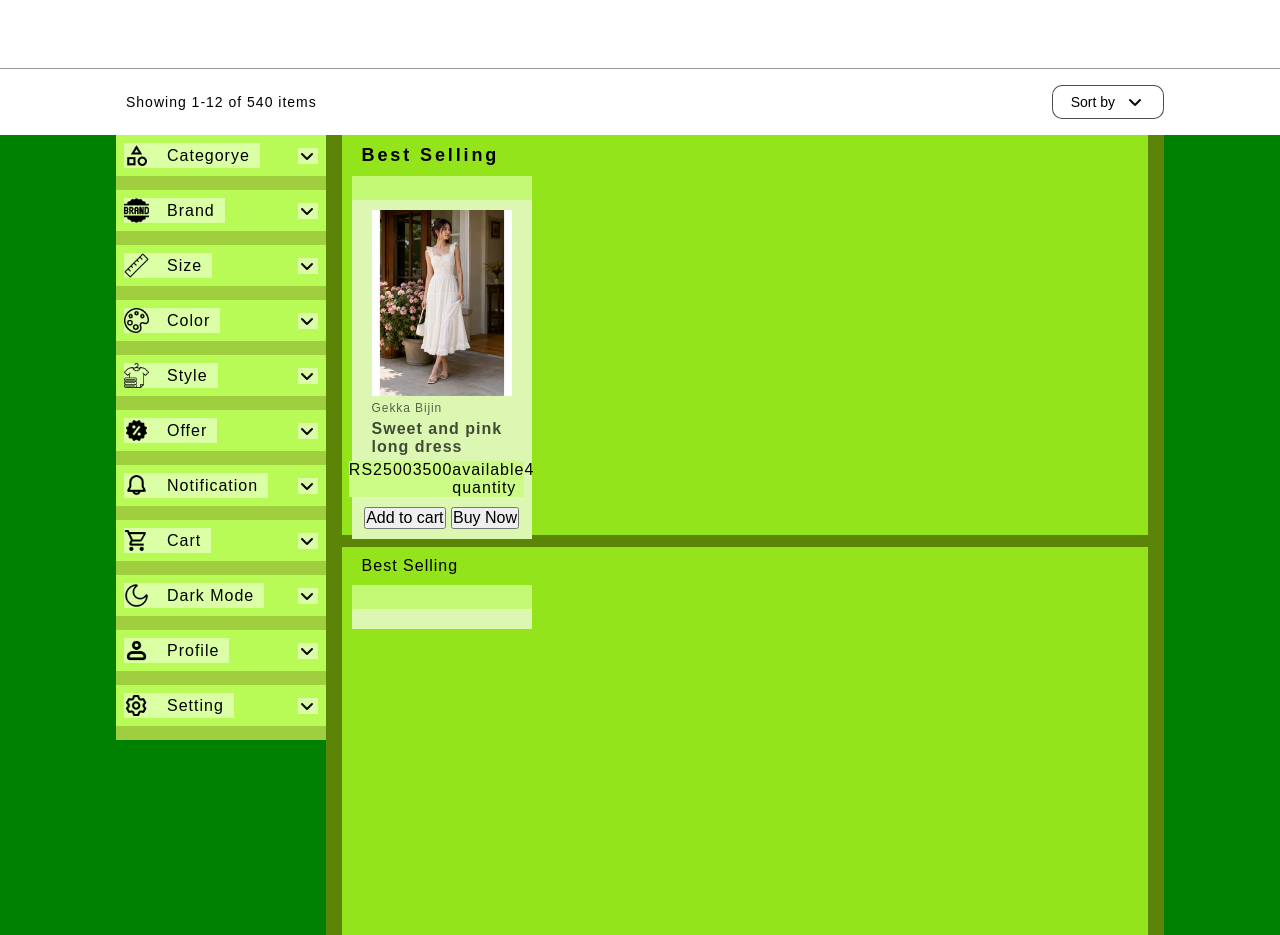
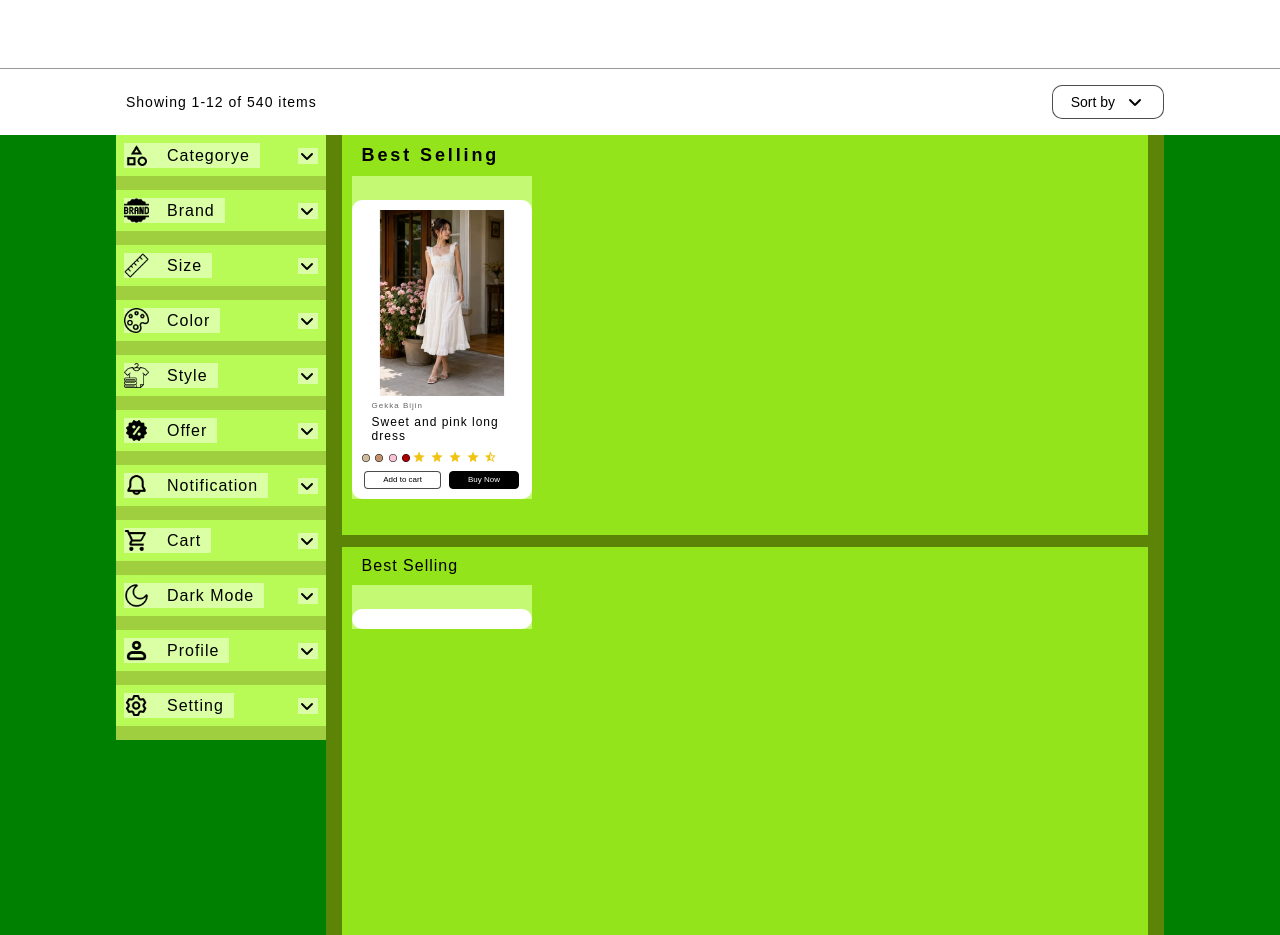
Before and after one commit to AnkitAleMgr/Gekka-Bijin, a Django app: template store/templates/store/product.html in a window 1280 px wide. Shown: the part 380-1315 px from the top of the page. Run offline with Django 5.2, Linux system fonts and the light colour scheme; the template is opened without the code that fills it, so the values that code supplies are empty.

Commit message:
contunity of all product section

```diff
--- a/store/static/store/css/style.css
+++ b/store/static/store/css/style.css
@@ -1099,7 +1099,8 @@ footer{
     align-items: center;
     gap: 5px;
 
-    background-color: rgb(219, 247, 178);
+    background-color: white;
+    border-radius: 10px;
 }
 
 .individual-product-card-container > img{
@@ -1113,32 +1114,77 @@ footer{
 }
 
 .individual-product-card-container p:nth-child(2){
-    color: rgba(0, 0, 0, 0.60);
-    /* font-family: "Bai Jamjuree"; */
+    font-size: 8px;
+    opacity: 60%;
+}
+.individual-product-card-container p:nth-child(3){
     font-size: 12px;
-    font-style: normal;
-    font-weight: 500;
-    line-height: normal;
-    letter-spacing: 0.9px;
 }
 
-.individual-product-card-container p:nth-child(3){
-    color: rgba(0, 0, 0, 0.70);
-    /* font-family: Outfit; */
-    font-size: 16px;
-    font-style: normal;
-    font-weight: 600;
-    line-height: normal;
+/*
+.price-quantity-container{
+    display: flex;
+}
+.price-container{
+    display: flex;
+}
+.price-container p{
+    text-align: end;
+    padding: 0px;
+    margin: 0px;
+    font-size: 10px;
+    white-space: nowrap;
+}
+.price-container p:nth-child(3){
+    font-size: 6px;
+    text-decoration: dashed;
 }
 
-.price-quantity-container{
-    display: flex;
-    width: stretch;
-}
-.price-quantity-container div{
-    flex: 1;
+.available-container{
     display: flex;
 }
-.price-quantity-container div:nth-child(1){
-    background-color: rgb(205, 252, 134);
+.available-container p{
+    white-space: nowrap;
+    padding: 0px;
+    margin: 0px;
+    font-size: 8px;
 }
+ */
+
+.color-rating-container{
+    display: flex;
+    width: 100%;
+}
+
+.color-icon-container > img{
+    width: 8px;
+    height: auto;
+}
+.star-icon-container{
+    display: flex;
+    flex: 1;
+    height: auto;
+}
+.star-icon-container > img{
+    width: 18px;
+    height: auto;
+}
+
+
+.product-button-container{
+    display: flex;
+    gap: 8px;
+}
+
+.product-button-container button{
+    flex: 1;
+    text-align: center;
+    font-size: 8px;
+    display: flex;
+    height: 17px;
+    justify-content: center;
+    align-items: center;
+    gap: 10px;
+    flex: 1 0 0;
+    border-radius: 4px;
+}
--- a/store/templates/store/product.html
+++ b/store/templates/store/product.html
@@ -230,29 +230,36 @@
                             <img src="../../static/store/images/product-pic/Property 1=product pic1.png" alt="not loading">
                             <p>Gekka Bijin</p>
                             <p>Sweet and pink long dress</p>
-                            <div class="price-quantity-container">
-                                <div>
-                                    <div class="price-tag">RS</div>
-                                    <div class="amount">2500</div>
-                                    <div class="cancel-amount">3500</div>
+                            <!-- <div class="price-quantity-container">
+                                <div class="price-container">
+                                    <p class="price-tag">RS.</p>
+                                    <p class="amount">2500</p>
+                                    <p class="cancle-amount">3500</p>
                                 </div>
-                                <div>
-                                    <div>available quantity</div>
-                                    <div>4</div>
+                                <div class="available-container">
+                                    <p>available quantity</p>
+                                    <p>4</p>
                                 </div>
 
-                            </div>
+                            </div> -->
                             <div class="color-rating-container">
                                 <div class="color-icon-container">
-
+                                    <img src="../../static/store/images/product-color-availability/Property 1=cream color.png" alt="not loading...">
+                                    <img src="../../static/store/images/product-color-availability/Property 1=light brown color.png" alt="not loading...">
+                                    <img src="../../static/store/images/product-color-availability/Property 1=pink color.png" alt="not loading...">
+                                    <img src="../../static/store/images/product-color-availability/Property 1=red color.png" alt="not loading...">
                                 </div>
                                 <div class="star-icon-container">
-
+                                    <img src="../../static/store/images/star icon/Property 1=full star.png" alt="no loading..">
+                                    <img src="../../static/store/images/star icon/Property 1=full star.png" alt="no loading..">
+                                    <img src="../../static/store/images/star icon/Property 1=full star.png" alt="no loading..">
+                                    <img src="../../static/store/images/star icon/Property 1=full star.png" alt="no loading..">
+                                    <img src="../../static/store/images/star icon/Property 1=half star.png" alt="no loading..">
                                 </div>
                             </div>
                             <div class="product-button-container">
-                                <button>Add to cart</button>
-                                <button>Buy Now</button>
+                                <button class="white-button">Add to cart</button>
+                                <button class="black-button">Buy Now</button>
                             </div>
                         </div>
                     </div>
```
Also changed, not shown: store/static/store/images/product-color-availability/Property 1=cream color.png (added), store/static/store/images/product-color-availability/Property 1=light brown color.png (added), store/static/store/images/product-color-availability/Property 1=pink color.png (added), store/static/store/images/product-color-availability/Property 1=red color.png (added), store/static/store/images/product-color-availability/Property 1=white color.png (added), store/static/store/images/star icon/Property 1=empty star.png (added), store/static/store/images/star icon/Property 1=full star.png (added), store/static/store/images/star icon/Property 1=half star.png (added), 4 other files.
